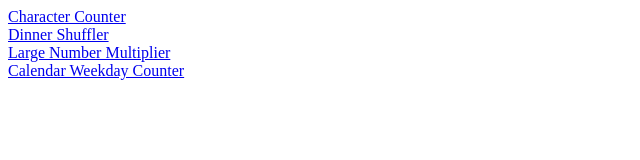
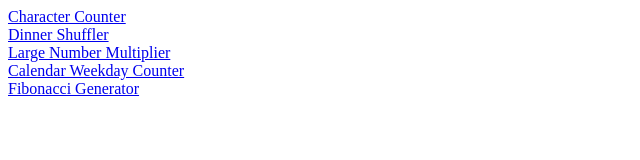
Before and after one commit to alosk256/counters, a plain HTML site: page index.html in a window 1280 px wide. Shown: the whole page, without its empty margins (0-640 px from the left). Drawn offline with Linux system fonts and the light colour scheme.

Commit message:
Actually updated index

```diff
--- a/index.html
+++ b/index.html
@@ -13,6 +13,8 @@
     <a href="multiplier.html">Large Number Multiplier</a>
     <br>
     <a href="calendar.html">Calendar Weekday Counter</a>
+    <br>
+    <a href="fibonacci.html">Fibonacci Generator</a>
 
 </body>
 </html>
```
